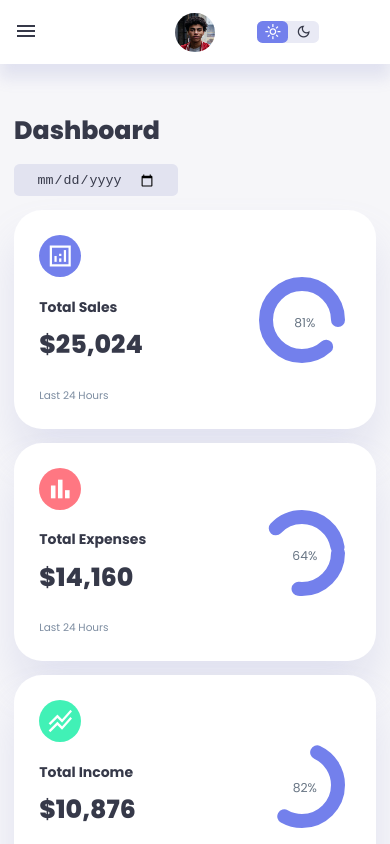
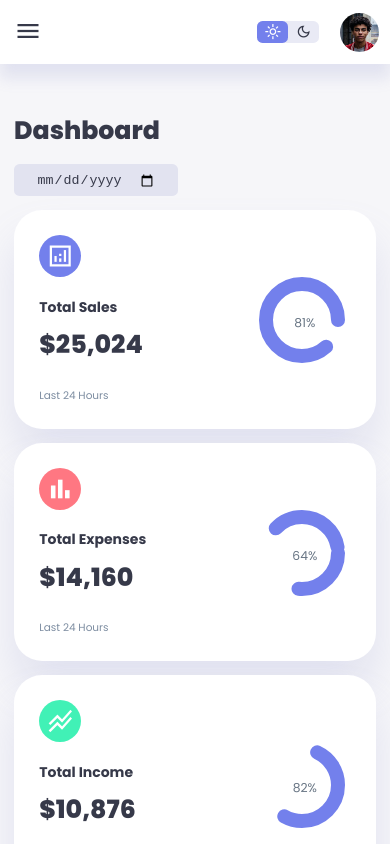
Before and after one commit to Ruhan-quick/admin-dashboard-01, a plain HTML site: page index.html in a window 390 px wide. Shown: the top 844 px of the page. Drawn offline with nearby package versions, Linux system fonts and the light colour scheme.

Commit message:
media queries done 2

```diff
--- a/style.css
+++ b/style.css
@@ -644,8 +644,9 @@ main .recent-orders a{
     .right .top{
         position: fixed;
         top: 0;
-        left: 0;
+        right: 0;
         align-items: center;
+        justify-content: end;
         padding: 0 0.8rem;
         height: 4.6rem;
         background: var(--color-white);
@@ -672,7 +673,7 @@ main .recent-orders a{
         position: absolute;
         left: 1rem;
     }
-    .right .topbutton span {
+    .right .top button span {
         font-size: 2rem;
     }
 
```
